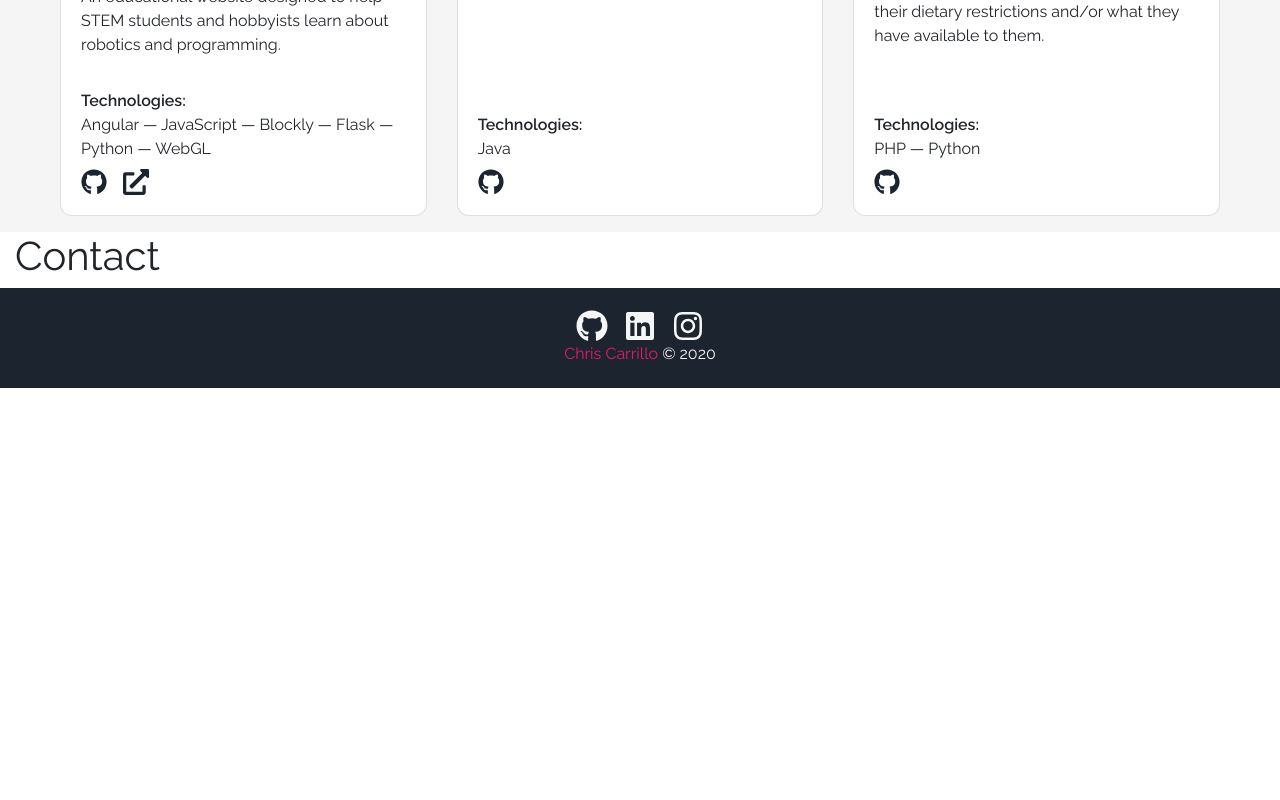
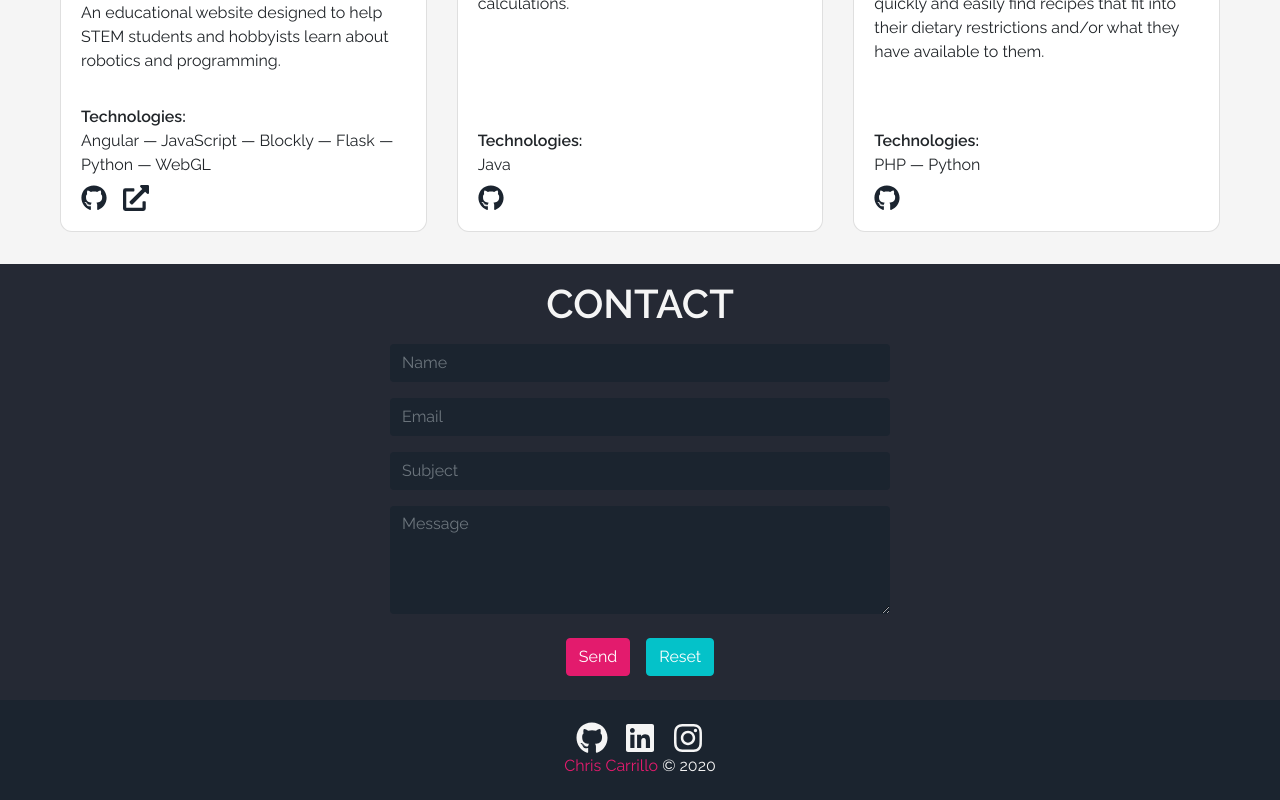
Before and after one commit to chriscarrillo/personal-website, a React (Create React App) app: page / in a window 1280 px wide. Shown: the part 1626-2426 px from the top of the page. Before the commit the page ends 2014 px from the top, so only its background shows below. Built offline with nearby package versions, Linux system fonts and the light colour scheme.

Commit message:
Completed basic contact form

```diff
--- a/package.json
+++ b/package.json
@@ -12,6 +12,7 @@
     "@types/react-dom": "^16.9.8",
     "babel-plugin-dynamic-import-node": "^2.3.3",
     "bootstrap": "^4.5.3",
+    "formik": "^2.2.6",
     "react": "^17.0.1",
     "react-bootstrap": "^1.4.0",
     "react-dom": "^17.0.1",
@@ -22,7 +23,8 @@
     "sass": "^1.30.0",
     "ts-jest": "^26.4.4",
     "typescript": "^4.0.3",
-    "web-vitals": "^0.2.4"
+    "web-vitals": "^0.2.4",
+    "yup": "^0.32.8"
   },
   "scripts": {
     "start": "react-scripts start",
@@ -53,6 +55,7 @@
     "@types/react-bootstrap": "^0.32.25",
     "@types/react-router-dom": "^5.1.6",
     "@types/react-scroll": "^1.8.2",
+    "@types/yup": "^0.29.11",
     "@typescript-eslint/eslint-plugin": "^4.9.1",
     "@typescript-eslint/parser": "^4.9.1",
     "eslint": "^7.15.0",
--- a/src/components/About/index.tsx
+++ b/src/components/About/index.tsx
@@ -6,7 +6,7 @@ import {Col, Container, Row} from 'react-bootstrap'
  * @return React components
  */
 export const About: React.FC = () => (
-  <section className="pt-2">
+  <section className="py-2">
     <Container fluid className="d-flex flex-column align-items-center justify-content-center">
       <h1 className="text-dark text-uppercase family-semi pb-2 mb-0">About</h1>
       <Row>
--- /dev/null
+++ b/src/components/Contact/Contact.module.scss
@@ -0,0 +1,23 @@
+@use 'src/theme/mixins';
+@use 'src/theme/variables';
+
+.contact {
+  background-color: variables.$darkVariant;
+}
+
+.form {
+  @include mixins.media-breakpoint-down(lg) {
+    width: 90%;
+  }
+
+  @include mixins.media-breakpoint-up(lg) {
+    width: 40%;
+  }
+
+  input[type='text'],
+  input[type='email'],
+  textarea {
+    background-color: variables.$dark;
+    border: none;
+  }
+}
--- a/src/components/Contact/index.tsx
+++ b/src/components/Contact/index.tsx
@@ -1,14 +1,119 @@
+import styles from 'components/Contact/Contact.module.scss'
+import {Form, Formik, FormikProps} from 'formik'
+import {ContactFormValues} from 'models/FormValues'
 import React from 'react'
-import {Container} from 'react-bootstrap'
+import {Form as BootstrapForm, Button, Container} from 'react-bootstrap'
+import * as Yup from 'yup'
+
+const initialFormValues: ContactFormValues = {
+  email: '',
+  message: '',
+  name: '',
+  subject: '',
+}
+
+const ContactFormSchema = Yup.object().shape({
+  email: Yup.string().email().required('An email is required'),
+  message: Yup.string().required('A message is required'),
+  name: Yup.string().required('A name is required'),
+  subject: Yup.string().required('A subject is required'),
+})
 
 /**
  * Contact section.
  * @return React components
  */
-export const Contact: React.FC = () => (
-  <section>
-    <Container fluid>
-      <h1>Contact</h1>
-    </Container>
-  </section>
-)
+export const Contact: React.FC = () => {
+  /**
+   * Submit the form.
+   */
+  function handleSubmit() {
+    console.log('hey')
+  }
+  return (
+    <section className={`py-2 text-light ${styles.contact}`}>
+      <Container fluid className="d-flex flex-column align-items-center justify-content-center">
+        <h1 className="text-uppercase family-semi pb-2 mb-0">Contact</h1>
+        <Formik
+          validateOnBlur
+          initialValues={initialFormValues}
+          validationSchema={ContactFormSchema}
+          onSubmit={handleSubmit}
+        >
+          {(props: FormikProps<ContactFormValues>) => (
+            <Form className={styles.form}>
+              <BootstrapForm.Group controlId="name">
+                <BootstrapForm.Control
+                  placeholder="Name"
+                  type="text"
+                  value={props.values.name}
+                  onBlur={props.handleBlur}
+                  onChange={props.handleChange}
+                />
+                {props.touched.name !== undefined && props.errors.name && (
+                  <BootstrapForm.Text className="text-danger">
+                    {props.errors.name}
+                  </BootstrapForm.Text>
+                )}
+              </BootstrapForm.Group>
+
+              <BootstrapForm.Group controlId="email">
+                <BootstrapForm.Control
+                  placeholder="Email"
+                  type="email"
+                  value={props.values.email}
+                  onBlur={props.handleBlur}
+                  onChange={props.handleChange}
+                />
+                {props.touched.email !== undefined && props.errors.email && (
+                  <BootstrapForm.Text className="text-danger">
+                    {props.errors.email}
+                  </BootstrapForm.Text>
+                )}
+              </BootstrapForm.Group>
+
+              <BootstrapForm.Group controlId="subject">
+                <BootstrapForm.Control
+                  placeholder="Subject"
+                  type="text"
+                  value={props.values.subject}
+                  onBlur={props.handleBlur}
+                  onChange={props.handleChange}
+                />
+                {props.touched.subject !== undefined && props.errors.subject && (
+                  <BootstrapForm.Text className="text-danger">
+                    {props.errors.subject}
+                  </BootstrapForm.Text>
+                )}
+              </BootstrapForm.Group>
+
+              <BootstrapForm.Group controlId="message">
+                <BootstrapForm.Control
+                  as="textarea"
+                  placeholder="Message"
+                  rows={4}
+                  value={props.values.message}
+                  onBlur={props.handleBlur}
+                  onChange={props.handleChange}
+                />
+                {props.touched.message !== undefined && props.errors.message && (
+                  <BootstrapForm.Text className="text-danger">
+                    {props.errors.message}
+                  </BootstrapForm.Text>
+                )}
+              </BootstrapForm.Group>
+              <div className="d-flex justify-content-center py-1">
+                <Button className="mr-2" type="submit">
+                  Send
+                </Button>
+                <Button type="reset" variant="secondary">
+                  Reset
+                </Button>
+              </div>
+            </Form>
+          )}
+        </Formik>
+      </Container>
+    </section>
+  )
+}
--- a/src/components/Projects/index.tsx
+++ b/src/components/Projects/index.tsx
@@ -132,7 +132,7 @@ export const Projects: React.FC = () => {
   })
 
   return (
-    <section className="bg-light pt-2">
+    <section className="bg-light py-2">
       <Container fluid className="d-flex flex-column align-items-center justify-content-center">
         <h1 className="text-dark text-uppercase family-semi pb-2 mb-0">Projects</h1>
         <Row className="justify-content-center">{projectsRow}</Row>
--- /dev/null
+++ b/src/models/FormValues.ts
@@ -0,0 +1,9 @@
+/**
+ * Contact form values.
+ */
+export interface ContactFormValues {
+  name: string
+  subject: string
+  email: string
+  message: string
+}
--- /dev/null
+++ b/src/theme/_mixins.scss
@@ -0,0 +1,3 @@
+@import '~bootstrap/scss/functions';
+@import '~bootstrap/scss/variables';
+@import '~bootstrap/scss/mixins';
```
Also changed, not shown: 1 other file (tests, documents, lock files or other folders).
